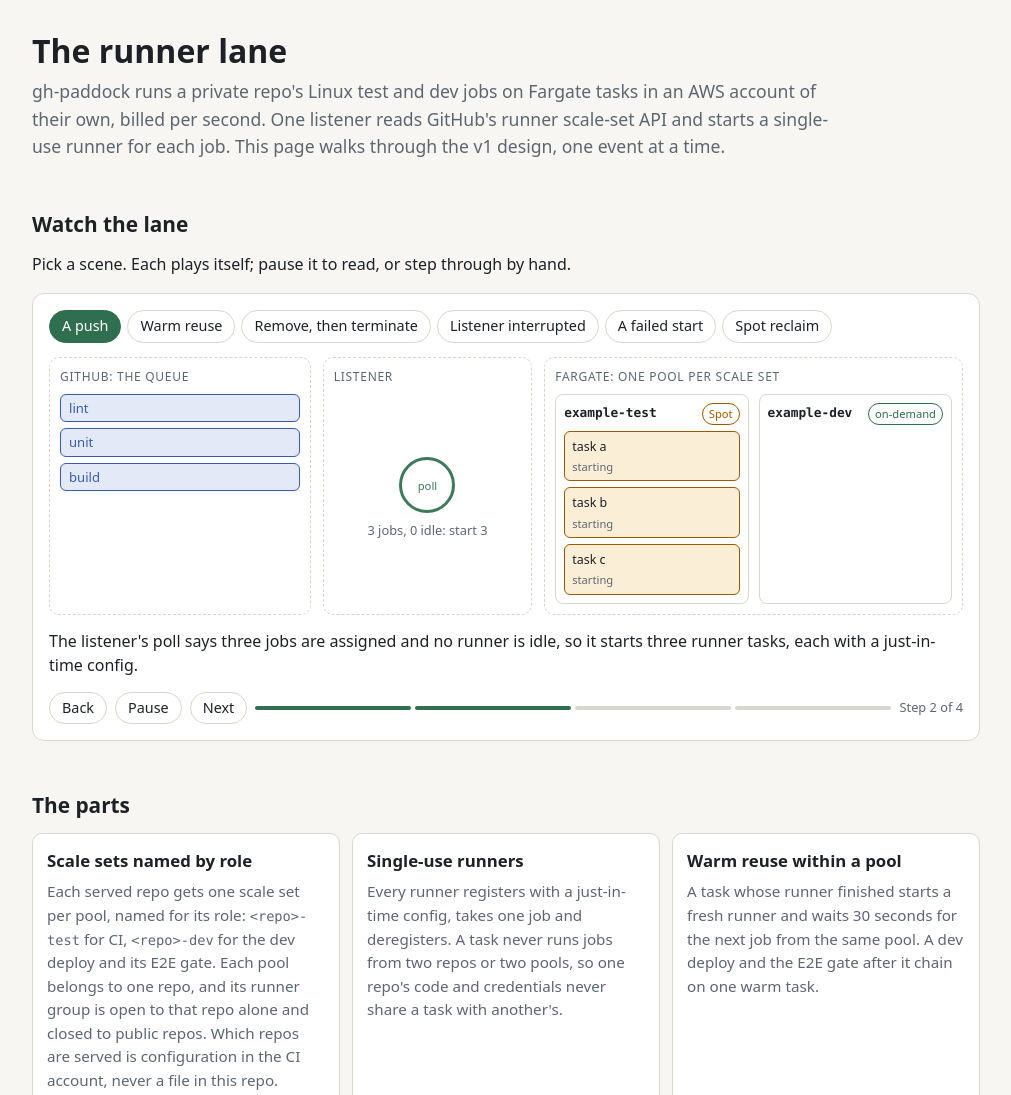
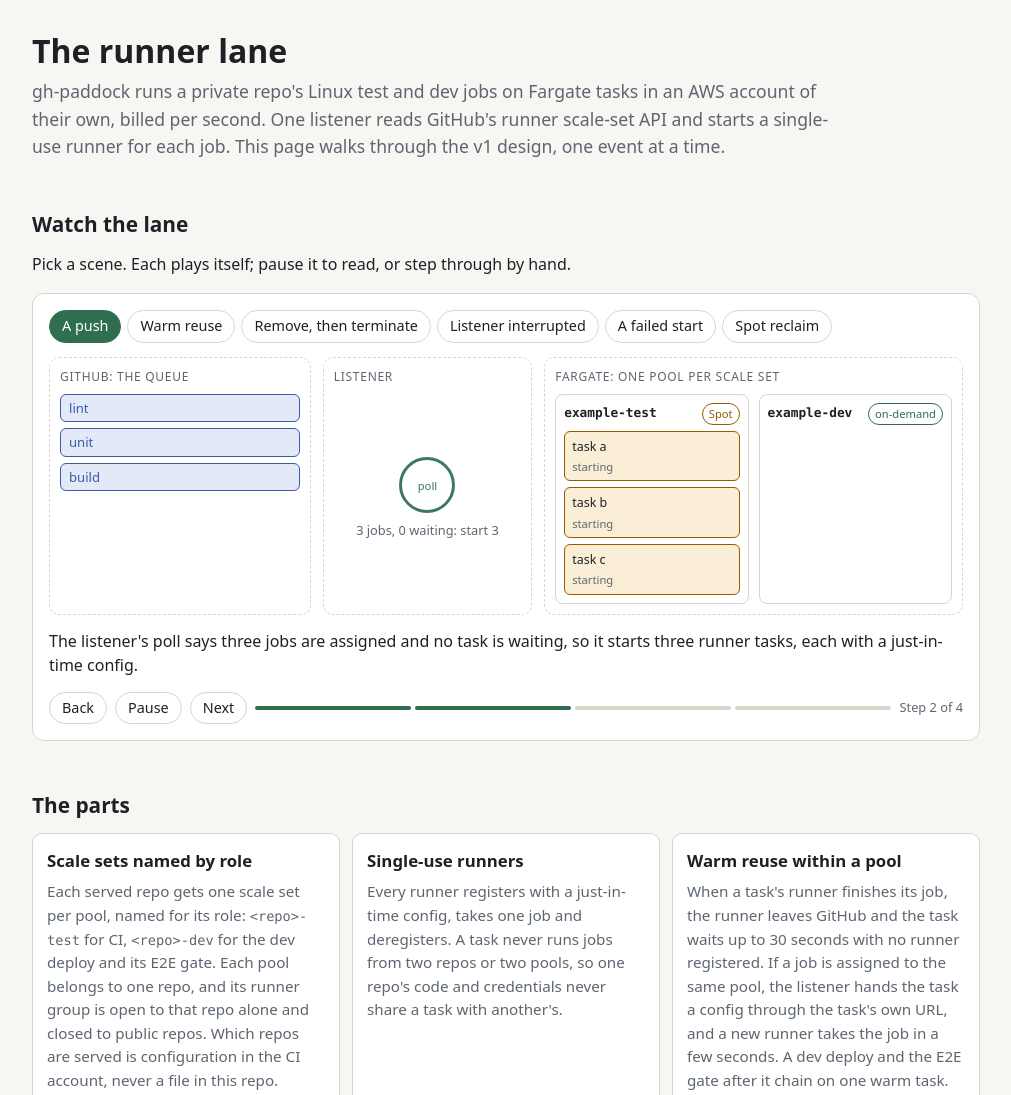
Before and after one commit to t-d-d/gh-paddock, a website: page docs/pages/runner-lane.html in a window 1280 px wide. Shown: the top 1095 px of the page, without its empty margins (134-1145 px from the left). Drawn offline with Linux system fonts and the light colour scheme.

Commit message:
Show the waiting task, not an idle runner, on the runner-lane page
A finished task now waits with no runner registered, takes a config
through its URL or exits by itself, and the listener stops no waiting
task. The failed-start scene removes the runner record before the stop.

Co-Authored-By: Claude Opus 5.5 <noreply@anthropic.com>
Claude-Session: https://claude.ai/code/session_0123Nq9i5gmR9jbbUGg7ufMU

```diff
--- a/docs/pages/runner-lane.html
+++ b/docs/pages/runner-lane.html
@@ -103,9 +103,10 @@ code { font: 0.9em ui-monospace, SFMono-Regular, Menlo, Consolas, monospace; }
 .task .state { font-size: 0.7rem; color: var(--muted); }
 .task.busy { border-color: var(--job); background: var(--job-soft); }
 .task.busy .state::before { content: ""; display: inline-block; width: 7px; height: 7px; border-radius: 50%; background: var(--job); margin-right: 5px; animation: pulse 1s ease-in-out infinite; }
-.task.idle { border-style: dashed; }
+.task.waiting { border-style: dashed; }
 .task.starting { border-color: var(--warn); background: var(--warn-soft); }
-.task.removing { border-color: var(--warn); }
+.task.handover { border-color: var(--warn); background: var(--warn-soft); }
+.task.exited { opacity: 0.45; }
 .task.stopped { opacity: 0.45; text-decoration: line-through; }
 .task.failed, .task.reclaim { border-color: var(--bad); background: var(--bad-soft); }
 .caption { margin-top: 14px; min-height: 3.2em; font-size: 1rem; }
@@ -213,11 +214,11 @@ footer { margin-top: 48px; color: var(--muted); font-size: 0.9rem; }
       </div>
       <div class="card">
         <h3>Warm reuse within a pool</h3>
-        <p>A task whose runner finished starts a fresh runner and waits 30 seconds for the next job from the same pool. A dev deploy and the E2E gate after it chain on one warm task.</p>
+        <p>When a task's runner finishes its job, the runner leaves GitHub and the task waits up to 30 seconds with no runner registered. If a job is assigned to the same pool, the listener hands the task a config through the task's own URL, and a new runner takes the job in a few seconds. A dev deploy and the E2E gate after it chain on one warm task.</p>
       </div>
       <div class="card">
         <h3>Remove, then terminate</h3>
-        <p>The listener removes an idle runner through the API before it stops the task. GitHub refuses the removal while the runner holds a job, so a job handed over at that moment is kept and finishes.</p>
+        <p>A task ends only with no runner registered. A waiting task holds none, and exits by itself when no config comes in 30 seconds, so there is nothing to remove and the listener stops no waiting task. The listener stops only a failed start, and removes the runner record that start made before it stops the task.</p>
       </div>
       <div class="card">
         <h3>GitHub is the queue</h3>
@@ -273,62 +274,65 @@ footer { margin-top: 48px; color: var(--muted); font-size: 0.9rem; }
 
 <script>
 (function () {
-  // A task: [id, state, label]. State is one of starting, busy, idle,
-  // removing, stopped, failed, reclaim.
+  // A task: [id, state, label]. State is one of starting, busy, waiting,
+  // handover, exited, stopped, failed, reclaim.
   var t = function (id, state, label) { return { id: id, state: state, label: label || '' }; };
   var STATES = {
-    starting: 'starting', busy: 'running a job', idle: 'idle, waiting 30 s',
-    removing: 'removing its runner', stopped: 'stopped', failed: 'never registered',
-    reclaim: 'Spot reclaim'
+    starting: 'starting', busy: 'running a job', waiting: 'waiting up to 30 s, no runner registered',
+    handover: 'config from its URL, runner starting', exited: 'exited by itself',
+    stopped: 'stopped', failed: 'never registered', reclaim: 'Spot reclaim'
   };
 
   var SCENES = [
     { name: 'A push', steps: [
       { caption: 'A push queues three CI jobs on the repo\'s test scale set. GitHub holds them: there is no queue of our own.',
         queue: ['lint', 'unit', 'build'], listener: 'polling', note: 'polls each scale set' },
-      { caption: 'The listener\'s poll says three jobs are assigned and no runner is idle, so it starts three runner tasks, each with a just-in-time config.',
-        queue: ['lint', 'unit', 'build'], listener: 'polling', note: '3 jobs, 0 idle: start 3',
+      { caption: 'The listener\'s poll says three jobs are assigned and no task is waiting, so it starts three runner tasks, each with a just-in-time config.',
+        queue: ['lint', 'unit', 'build'], listener: 'polling', note: '3 jobs, 0 waiting: start 3',
         test: [t('a', 'starting'), t('b', 'starting'), t('c', 'starting')] },
       { caption: 'Each runner registers and takes one job. A single-use runner never takes a second.',
         queue: [], listener: 'polling', note: '3 busy',
         test: [t('a', 'busy', 'lint'), t('b', 'busy', 'unit'), t('c', 'busy', 'build')] },
-      { caption: 'Jobs finish and their runners deregister. Each task starts a fresh runner and waits 30 seconds for another job from its pool.',
-        queue: [], done: ['lint', 'unit', 'build'], listener: 'polling', note: '3 idle',
-        test: [t('a', 'idle'), t('b', 'idle'), t('c', 'idle')] }
+      { caption: 'Jobs finish and their runners leave GitHub. Each task waits up to 30 seconds, with no runner registered, for a config for another job from its pool.',
+        queue: [], done: ['lint', 'unit', 'build'], listener: 'polling', note: '3 waiting',
+        test: [t('a', 'waiting'), t('b', 'waiting'), t('c', 'waiting')] }
     ] },
     { name: 'Warm reuse', steps: [
       { caption: 'CI passed, so the dev deploy queues on the dev scale set. Its pool runs on on-demand capacity.',
-        queue: ['deploy dev'], listener: 'polling', note: '1 job, 0 idle: start 1',
+        queue: ['deploy dev'], listener: 'polling', note: '1 job, 0 waiting: start 1',
         dev: [t('d', 'starting')] },
       { caption: 'The dev task takes the deploy.',
         queue: [], listener: 'polling', note: '1 busy',
         dev: [t('d', 'busy', 'deploy dev')] },
-      { caption: 'The deploy finishes. The task starts a new runner and waits warm.',
-        queue: [], done: ['deploy dev'], listener: 'polling', note: '1 idle',
-        dev: [t('d', 'idle')] },
-      { caption: 'The E2E gate queues inside the 30 seconds, and the warm task takes it at once, with no new task to start.',
+      { caption: 'The deploy finishes and its runner leaves GitHub. The task waits, with no runner registered.',
+        queue: [], done: ['deploy dev'], listener: 'polling', note: '1 waiting',
+        dev: [t('d', 'waiting')] },
+      { caption: 'The E2E gate is assigned to the dev pool inside the 30 seconds. The listener writes its config for the waiting task, which reads it through the task\'s own URL. No new task starts.',
+        queue: ['e2e gate'], done: ['deploy dev'], listener: 'polling', note: 'config to task d',
+        dev: [t('d', 'handover', 'e2e gate')] },
+      { caption: 'A new runner registers from that config and takes the gate a few seconds later. A cold start takes about a minute.',
         queue: [], done: ['deploy dev'], listener: 'polling', note: '1 busy, nothing to start',
         dev: [t('d', 'busy', 'e2e gate')] },
       { caption: 'Warm reuse never crosses pools: a test job never lands on the dev task, and no task serves two repos.',
-        queue: [], done: ['deploy dev', 'e2e gate'], listener: 'polling', note: '1 idle',
-        dev: [t('d', 'idle')] }
+        queue: [], done: ['deploy dev', 'e2e gate'], listener: 'polling', note: '1 waiting',
+        dev: [t('d', 'waiting')] }
     ] },
     { name: 'Remove, then terminate', steps: [
-      { caption: 'Thirty seconds pass with no job. The listener asks GitHub to remove the idle runner.',
-        queue: [], listener: 'polling', note: 'remove runner a',
-        test: [t('a', 'removing'), t('b', 'idle')] },
-      { caption: 'GitHub removes it. Only now does the listener stop the task: no task stops while its runner is registered.',
-        queue: [], listener: 'polling', note: 'removed: stop task a',
-        test: [t('a', 'stopped'), t('b', 'idle')] },
-      { caption: 'The race: a job arrives for runner b just as the listener tries to remove it.',
-        queue: ['retry flaky'], listener: 'polling', note: 'remove runner b',
-        test: [t('b', 'removing')] },
-      { caption: 'GitHub refuses the removal, since the runner holds a job. The listener leaves the task running, and the job keeps its runner.',
-        queue: [], listener: 'polling', note: 'refused: leave task b',
-        test: [t('b', 'busy', 'retry flaky')] },
-      { caption: 'The job finishes. After its next idle 30 seconds the removal succeeds and the task stops.',
-        queue: [], done: ['retry flaky'], listener: 'polling', note: 'removed: stop task b',
-        test: [t('b', 'stopped')] }
+      { caption: 'Two test tasks wait after their jobs. Neither has a runner registered, so no job can reach them except through a config.',
+        queue: [], listener: 'polling', note: '2 waiting',
+        test: [t('a', 'waiting'), t('b', 'waiting')] },
+      { caption: 'A job is assigned to the test pool. The listener writes its config for task b, which reads it through its URL.',
+        queue: ['retry flaky'], listener: 'polling', note: 'config to task b',
+        test: [t('a', 'waiting'), t('b', 'handover', 'retry flaky')] },
+      { caption: 'Thirty seconds pass with no config for task a, and it exits by itself. It had no runner to remove, and the listener stops nothing.',
+        queue: [], listener: 'polling', note: 'stops nothing',
+        test: [t('a', 'exited'), t('b', 'busy', 'retry flaky')] },
+      { caption: 'Task b\'s job finishes and its runner leaves GitHub. The task waits again, with no runner registered.',
+        queue: [], done: ['retry flaky'], listener: 'polling', note: '1 waiting',
+        test: [t('b', 'waiting')] },
+      { caption: 'No job comes, so task b exits by itself too. A task ends only with no runner registered, so no job is ever lost to a stop.',
+        queue: [], done: ['retry flaky'], listener: 'polling', note: 'stops nothing',
+        test: [t('b', 'exited')] }
     ] },
     { name: 'Listener interrupted', steps: [
       { caption: 'Two runners are busy when the listener\'s task is interrupted.',
@@ -351,7 +355,7 @@ footer { margin-top: 48px; color: var(--muted); font-size: 0.9rem; }
       { caption: 'The task never registers its runner.',
         queue: ['unit'], listener: 'polling', note: 'no runner from task a',
         test: [t('a', 'failed')] },
-      { caption: 'The listener stops it and starts a replacement. The job waits in GitHub meanwhile.',
+      { caption: 'Three minutes after its config, the listener removes the runner record that config made, then stops the task and starts a replacement. The job waits in GitHub meanwhile.',
         queue: ['unit'], listener: 'polling', note: 'replace task a',
         test: [t('a', 'stopped'), t('g', 'starting')] },
       { caption: 'The replacement registers and takes the job.',
```
Also changed, not shown: test/pages-workflow.test.ts (+11 -0 lines).
